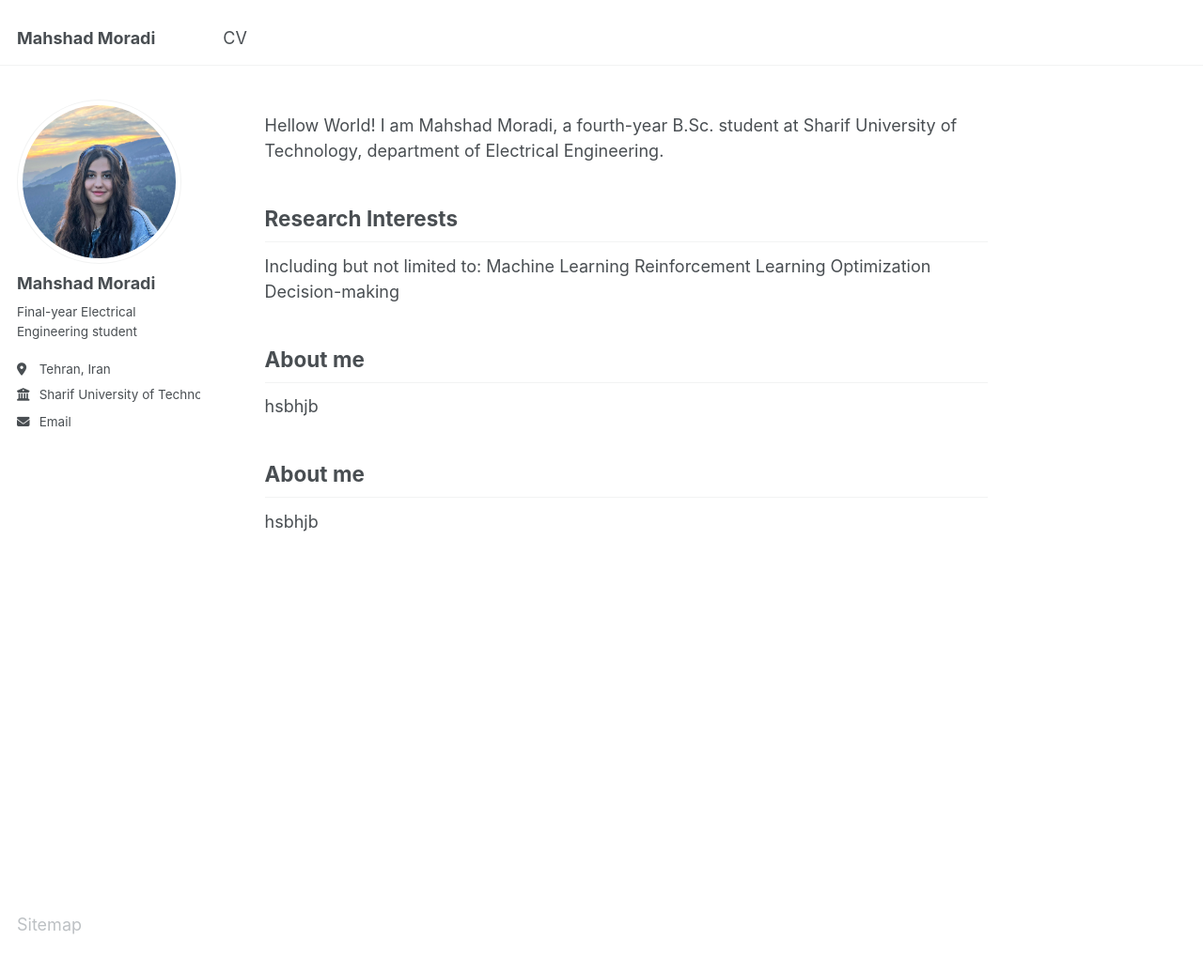
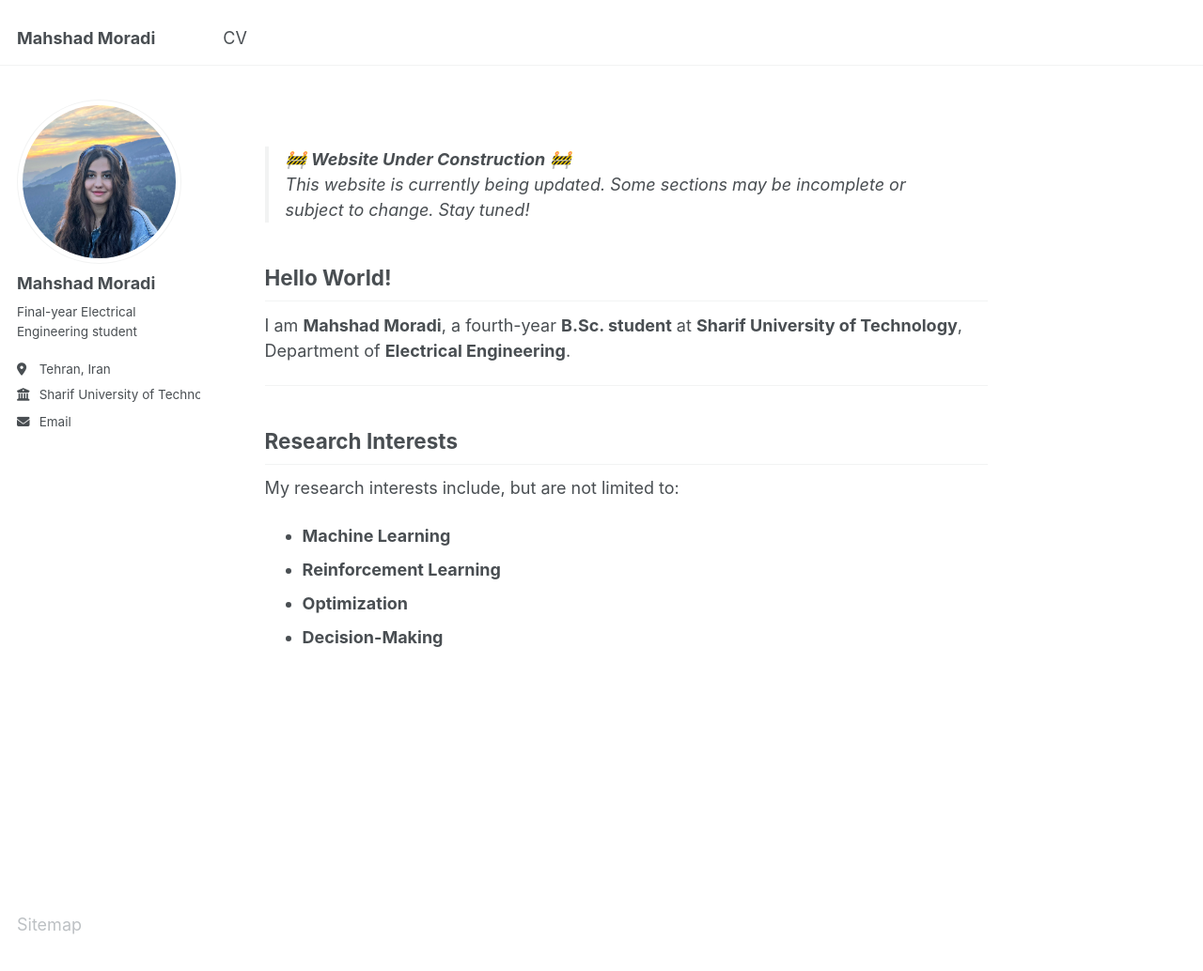
Before and after one commit to mahshadmoradi/mahshadmoradi.github.io, a Jekyll site: the page built from _pages/about.md, in a window 1280 px wide and 1116 px high. Shown: the top 1034 px of the window at 94% size. Built offline with Jekyll 4.4.1, drawn with Linux system fonts in a browser that asks for light colours; a script that is not in the unit is left out.

Commit message:
Update about.md

```diff
--- a/_pages/about.md
+++ b/_pages/about.md
@@ -6,21 +6,20 @@ redirect_from:
   - /about/
   - /about.html
 ---
-Hellow World!
-I am Mahshad Moradi, a fourth-year B.Sc. student at Sharif University of Technology, department of Electrical Engineering.
+> 🚧 **Website Under Construction** 🚧
+> This website is currently being updated. Some sections may be incomplete or subject to change. Stay tuned!
 
-Research Interests
-------
-Including but not limited to:
-Machine Learning
-Reinforcement Learning
-Optimization
-Decision-making
+## Hello World!
 
-About me
-------
-hsbhjb
+I am **Mahshad Moradi**, a fourth-year **B.Sc. student** at **Sharif University of Technology**, Department of **Electrical Engineering**.
 
-About me
-------
-hsbhjb
+---
+
+## Research Interests
+
+My research interests include, but are not limited to:
+
+- **Machine Learning**
+- **Reinforcement Learning**
+- **Optimization**
+- **Decision-Making**
```
